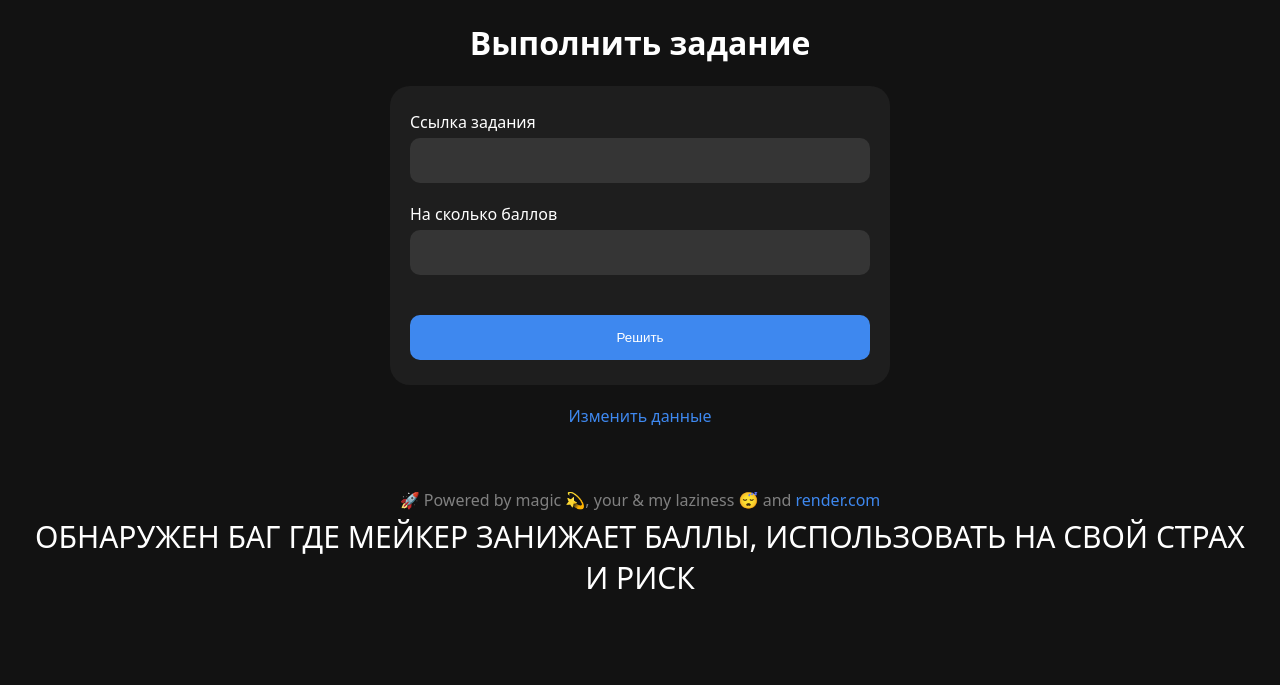
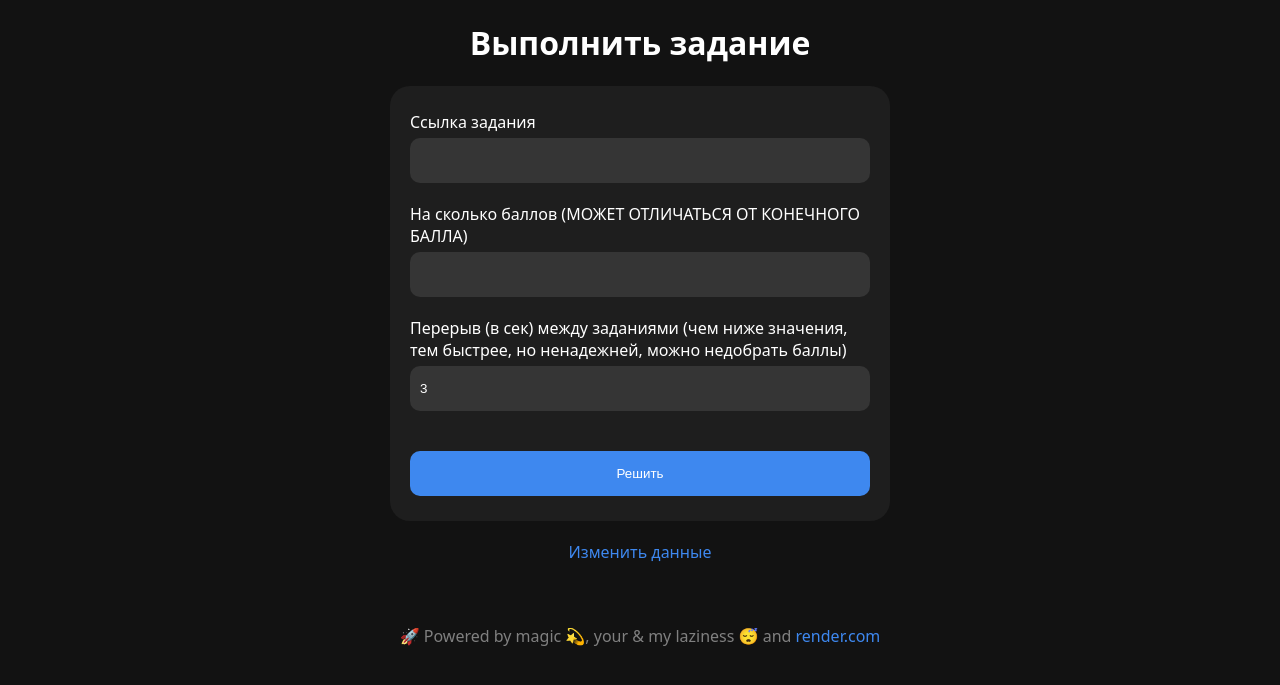
Before and after one commit to TheNotEasy/SkysmartMaker, a Flask app: page / in a window 1280 px wide. Shown: the top 685 px of the page. Run offline with Flask 3, Linux system fonts and the light colour scheme; the visitor is signed in with stand-in values (Sample User, id 1).

Commit message:
More stability

```diff
--- a/index.py
+++ b/index.py
@@ -46,6 +46,7 @@ def maker():
     config = request.json
     task = config['url'].split('/')[-1]
     score: int = int(config['score'])
+    between: int = int(config['between'])
 
     cookies = request.cookies
 
@@ -71,7 +72,7 @@ def maker():
         from exceptions import MessageException
         error = ':'
         try:
-            for state in SkysmartMaker(task, score).do(cookies['email'], cookies['password']):
+            for state in SkysmartMaker(task, score, between).do(cookies['email'], cookies['password']):
                 yield '|' + handle_state(state)  # Add separator
         except MessageException as e:
             error += e.message
--- a/templates/base.html
+++ b/templates/base.html
@@ -15,7 +15,6 @@
 
         <div class="container footer">
             <p style="color: gray">🚀 Powered by magic 💫, your & my laziness 😴 and <a href="https://render.com">render.com</a></p>
-            <p style="font-size: 30px">ОБНАРУЖЕН БАГ ГДЕ МЕЙКЕР ЗАНИЖАЕТ БАЛЛЫ, ИСПОЛЬЗОВАТЬ НА СВОЙ СТРАХ И РИСК</p>
         </div>
     </div>
 </body>
--- a/templates/index.html
+++ b/templates/index.html
@@ -7,8 +7,10 @@
         <form method="post" action="" class="form" id="form">
             <label for="url">Ссылка задания</label>
             <input type="text" name="url" id="url" required pattern="^https://edu\.skysmart\.ru/student/[a-zA-Z]{10}$" title="Неа, это не ссылка на скайсмарт задание">
-            <label for="score">На сколько баллов</label>
+            <label for="score">На сколько баллов (МОЖЕТ ОТЛИЧАТЬСЯ ОТ КОНЕЧНОГО БАЛЛА)</label>
             <input type="number" name="score" id="score" required min="0" max="100">
+            <label for="between">Перерыв (в сек) между заданиями (чем ниже значения, тем быстрее, но ненадежней, можно недобрать баллы)</label>
+            <input type="number" name="between" id="between" required min="0" max="10" value="3">
             <input type="submit" value="Решить" id="submit">
             <p id="state" style="display: none"></p>
         </form>
@@ -32,11 +34,12 @@
             const formdata = new FormData(ev.target);
             const url = formdata.get('url');
             const score = formdata.get('score');
+            const between = formdata.get('between')
 
             const resp = await fetch(
                 '/maker', {
                     method: 'post',
-                    body: JSON.stringify({url, score}),
+                    body: JSON.stringify({url, score, between}),
                     headers: {'Content-Type': 'application/json'},
                 });
 
```
Also changed, not shown: maker.py (+7 -2 lines).
